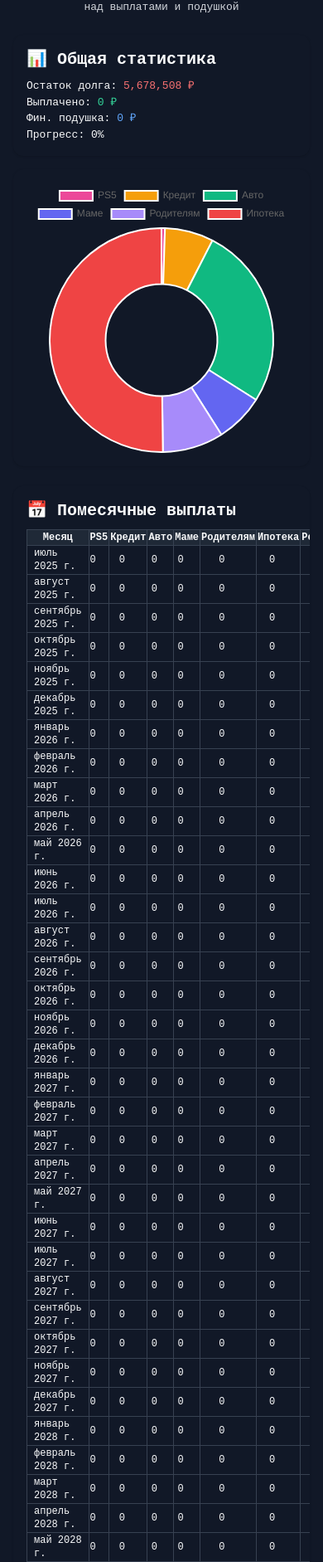
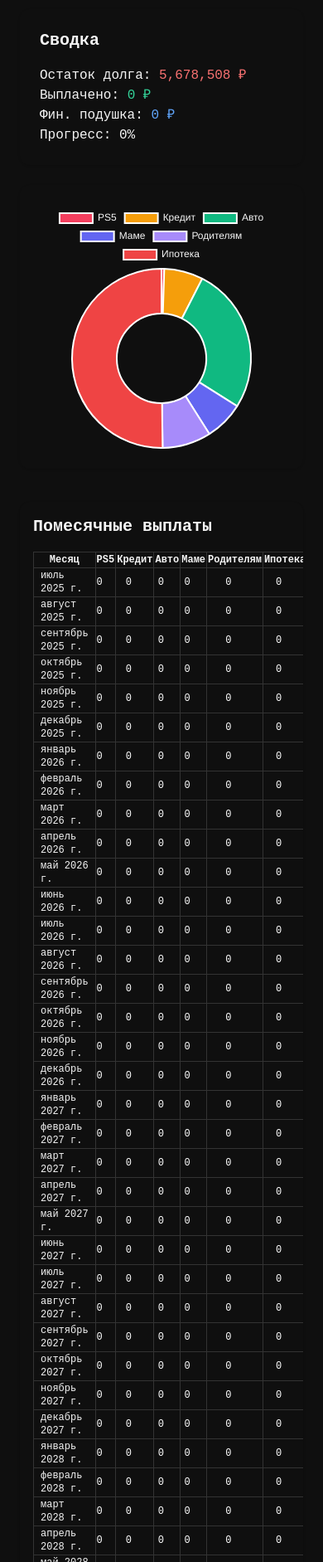
Before and after one commit to AntonTomilenko/debt_tracker, a plain HTML site: page index.html in a window 390 px wide. Shown: the part 117-2000 px from the top of the page at 83% size. Drawn offline with nearby package versions, Linux system fonts and the light colour scheme.

Commit message:
Update index.html

```diff
--- a/index.html
+++ b/index.html
@@ -3,63 +3,69 @@
 <head>
   <meta charset="UTF-8">
   <meta name="viewport" content="width=device-width, initial-scale=1.0">
-  <title>Финансовый трекер долгов</title>
+  <title>Трекер выплаты долгов</title>
   <link href="https://cdn.jsdelivr.net/npm/tailwindcss@2.2.19/dist/tailwind.min.css" rel="stylesheet">
   <script src="https://cdn.jsdelivr.net/npm/chart.js"></script>
   <style>
     body {
-      background-color: #111827;
-      color: #f9fafb;
-      font-family: monospace;
+      background-color: #0f0f0f;
+      color: #f5f5f5;
+      font-family: 'ui-monospace', monospace;
     }
     input[type=number] {
       background: transparent;
       border: none;
       width: 100%;
-      color: #f9fafb;
+      color: #fff;
       text-align: center;
     }
     input[type=number]:focus {
       outline: none;
-      background: #1f2937;
+      background: #1a1a1a;
+    }
+    th, td {
+      border: 1px solid #333;
     }
     .badge {
-      background-color: #10b981;
+      font-size: 0.8rem;
+      padding: 0.25rem 0.5rem;
+      border-radius: 9999px;
+      margin: 0.25rem;
+      transition: all 0.3s ease-in-out;
+    }
+    .achieved {
+      background: #10b981;
       color: black;
       font-weight: bold;
-      padding: 2px 8px;
-      border-radius: 12px;
-      font-size: 0.75rem;
-      margin-right: 4px;
-      margin-bottom: 4px;
     }
-    th, td {
-      border: 1px solid #374151;
+    .pending {
+      background: #374151;
+      color: #9ca3af;
+      font-style: italic;
     }
   </style>
 </head>
-<body class="p-4">
+<body class="p-6">
   <div class="max-w-7xl mx-auto">
-    <h1 class="text-3xl font-bold mb-2 text-center text-green-400">💀 Трекер Погашения Долгов</h1>
-    <p class="text-center mb-6 text-gray-300">С июля 2025 по декабрь 2032 — полный контроль над выплатами и подушкой</p>
+    <h1 class="text-4xl font-semibold mb-6 text-center">Трекер выплаты долгов</h1>
 
-    <div class="grid grid-cols-1 md:grid-cols-2 gap-4 mb-6">
-      <div class="bg-gray-900 p-4 rounded-xl shadow">
-        <h2 class="text-xl font-semibold mb-2">📊 Общая статистика</h2>
+    <div class="grid grid-cols-1 md:grid-cols-2 gap-6 mb-10">
+      <div class="bg-zinc-900 p-6 rounded-xl shadow">
+        <h2 class="text-xl font-semibold mb-4">Сводка</h2>
         <p>Остаток долга: <span id="totalDebt" class="text-red-400">–</span></p>
         <p>Выплачено: <span id="totalPaid" class="text-green-400">–</span></p>
         <p>Фин. подушка: <span id="totalReserve" class="text-blue-400">–</span></p>
         <p>Прогресс: <span id="totalProgress">–</span></p>
       </div>
-      <div class="bg-gray-900 p-4 rounded-xl shadow">
+      <div class="bg-zinc-900 p-6 rounded-xl shadow">
         <canvas id="debtChart"></canvas>
       </div>
     </div>
 
-    <div class="bg-gray-900 p-4 rounded-xl shadow mb-6 overflow-x-auto">
-      <h2 class="text-xl font-semibold mb-2">📅 Помесячные выплаты</h2>
+    <div class="bg-zinc-900 p-4 rounded-xl shadow mb-10 overflow-x-auto">
+      <h2 class="text-xl font-semibold mb-4">Помесячные выплаты</h2>
       <table class="table-auto w-full text-xs text-center" id="paymentTable">
-        <thead class="bg-gray-800 sticky top-0">
+        <thead class="bg-zinc-800 sticky top-0">
           <tr>
             <th>Месяц</th>
             <th>PS5</th>
@@ -75,8 +81,8 @@
       </table>
     </div>
 
-    <div class="bg-gray-900 p-4 rounded-xl shadow">
-      <h2 class="text-xl font-semibold mb-2">🏆 Достижения</h2>
+    <div class="bg-zinc-900 p-6 rounded-xl shadow">
+      <h2 class="text-xl font-semibold mb-4">Достижения</h2>
       <div id="achievements" class="flex flex-wrap"></div>
     </div>
   </div>
@@ -103,6 +109,16 @@ const balances = {
   parents: 500000,
   mortgage: 2850508
 };
+
+const achievementList = [
+  { key: 'ps5', label: '🎮 PS5 выплачен', amount: balances.ps5 },
+  { key: 'credit', label: '💳 Кредитка закрыта', amount: balances.credit },
+  { key: 'auto', label: '🚗 Авто выплачен', amount: balances.auto },
+  { key: 'mother', label: '👩 Маме долг возвращён', amount: balances.mother },
+  { key: 'parents', label: '👪 Родителям долг возвращён', amount: balances.parents },
+  { key: 'mortgage', label: '🏠 Ипотека закрыта', amount: balances.mortgage },
+  { key: 'reserve', label: '🛡 Подушка ≥ 900K', amount: 900000 }
+];
 
 function saveToStorage() {
   localStorage.setItem("debtData", JSON.stringify(debtData));
@@ -155,12 +171,13 @@ function updateAchievements() {
   debtData.forEach(row => {
     for (let k in total) total[k] += row[k];
   });
-  if (total.ps5 >= balances.ps5) div.innerHTML += `<span class="badge">🎮 PS5 выплачен</span>`;
-  if (total.credit >= balances.credit) div.innerHTML += `<span class="badge">💳 Кредитка закрыта</span>`;
-  if (total.auto >= balances.auto) div.innerHTML += `<span class="badge">🚗 Авто выплачен</span>`;
-  if (total.mother >= balances.mother && total.parents >= balances.parents) div.innerHTML += `<span class="badge">👪 Семейные долги закрыты</span>`;
-  if (total.reserve >= 900000) div.innerHTML += `<span class="badge">🛡 Подушка ≥ 900K</span>`;
-  if (total.mortgage >= balances.mortgage) div.innerHTML += `<span class="badge">🏠 Ипотека закрыта</span>`;
+  achievementList.forEach(a => {
+    const achieved = total[a.key] >= a.amount;
+    const span = document.createElement("span");
+    span.className = `badge ${achieved ? 'achieved' : 'pending'}`;
+    span.textContent = a.label;
+    div.appendChild(span);
+  });
 }
 
 let chart;
@@ -171,7 +188,7 @@ function updateChart() {
     for (let k in total) total[k] += row[k];
   });
   const labels = Object.keys(balances);
-  const data = labels.map(k => balances[k] - total[k]);
+  const data = labels.map(k => Math.max(0, balances[k] - total[k]));
   if (chart) chart.destroy();
   chart = new Chart(ctx, {
     type: 'doughnut',
@@ -179,8 +196,18 @@ function updateChart() {
       labels: ["PS5","Кредит","Авто","Маме","Родителям","Ипотека"],
       datasets: [{
         data: data,
-        backgroundColor: ['#ec4899','#f59e0b','#10b981','#6366f1','#a78bfa','#ef4444']
+        backgroundColor: ['#f43f5e','#f59e0b','#10b981','#6366f1','#a78bfa','#ef4444']
       }]
+    },
+    options: {
+      plugins: {
+        legend: {
+          labels: {
+            color: '#f5f5f5',
+            font: { size: 12 }
+          }
+        }
+      }
     }
   });
 }
```
